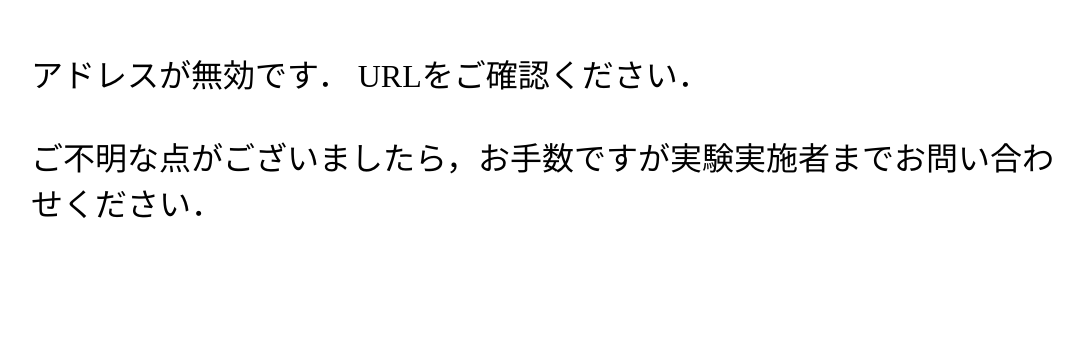
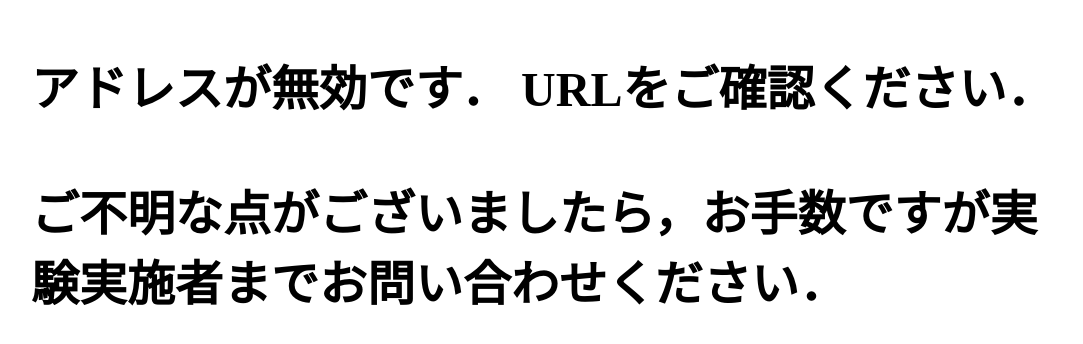
Before and after one commit to Kakeru-Miyazaki/stress-popping, a website: page html/404.html in a window 1280 px wide. Shown: the part 110-454 px from the top of the page, without its empty margins (97-1180 px from the left). Drawn offline with Linux system fonts and the light colour scheme.

Commit message:
larger font in 404 & finish page

```diff
--- a/css/404.scss
+++ b/css/404.scss
@@ -1,5 +1,6 @@
 body {
     padding: 20vh 10vw;
     margin: auto;
-    font-size: 2rem;
+    font-size: 3rem;
+    font-weight: bold;
 }
--- a/css/finish.scss
+++ b/css/finish.scss
@@ -2,5 +2,6 @@ body {
     text-align: center;
     padding: 20vh 10vw;
     margin: auto;
-    font-size: 1.2rem;
+    font-size: 3rem;
+    font-weight: bold;
 }
```
Also changed, not shown: css/404.css, css/404.min.css, css/finish.css, css/finish.min.css.
